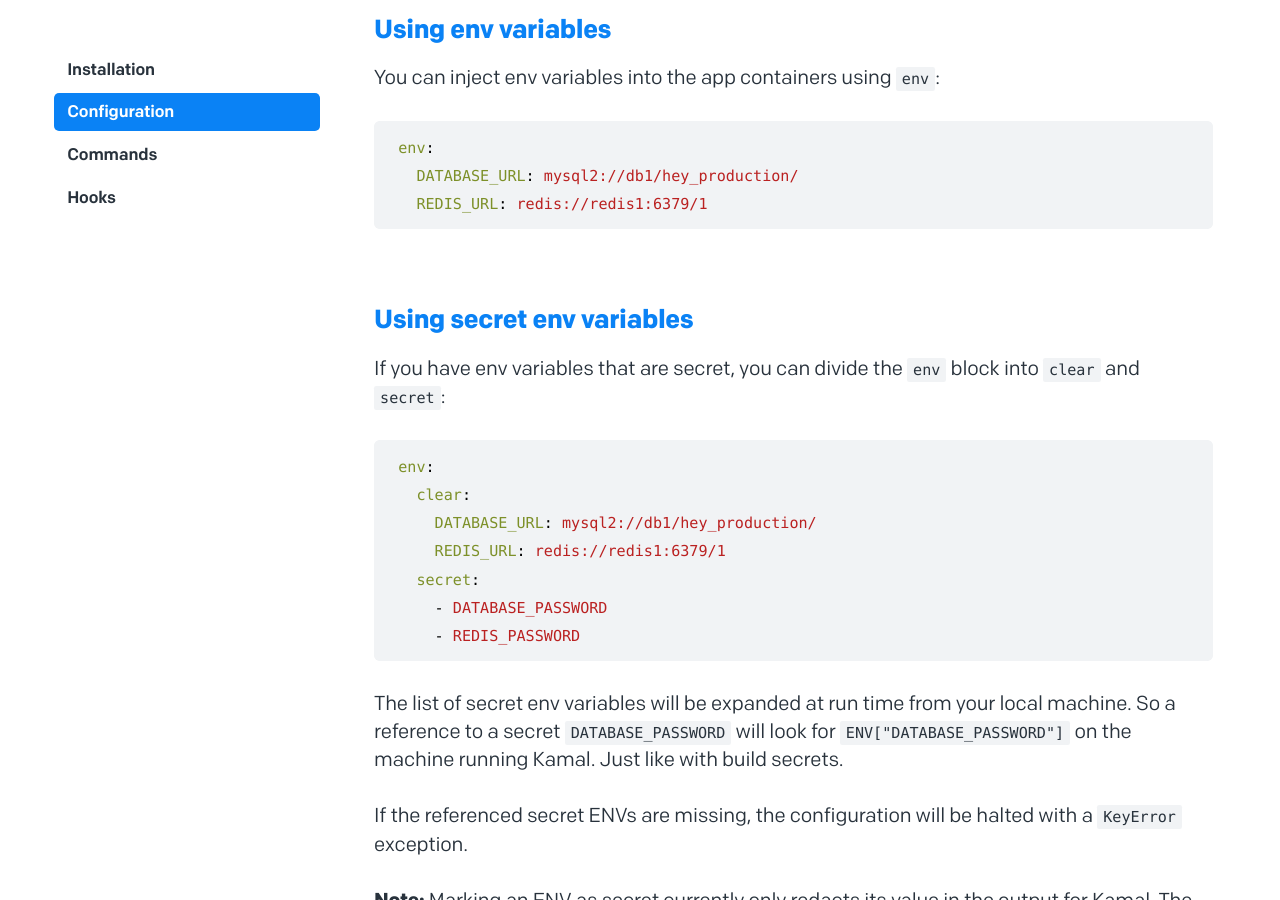
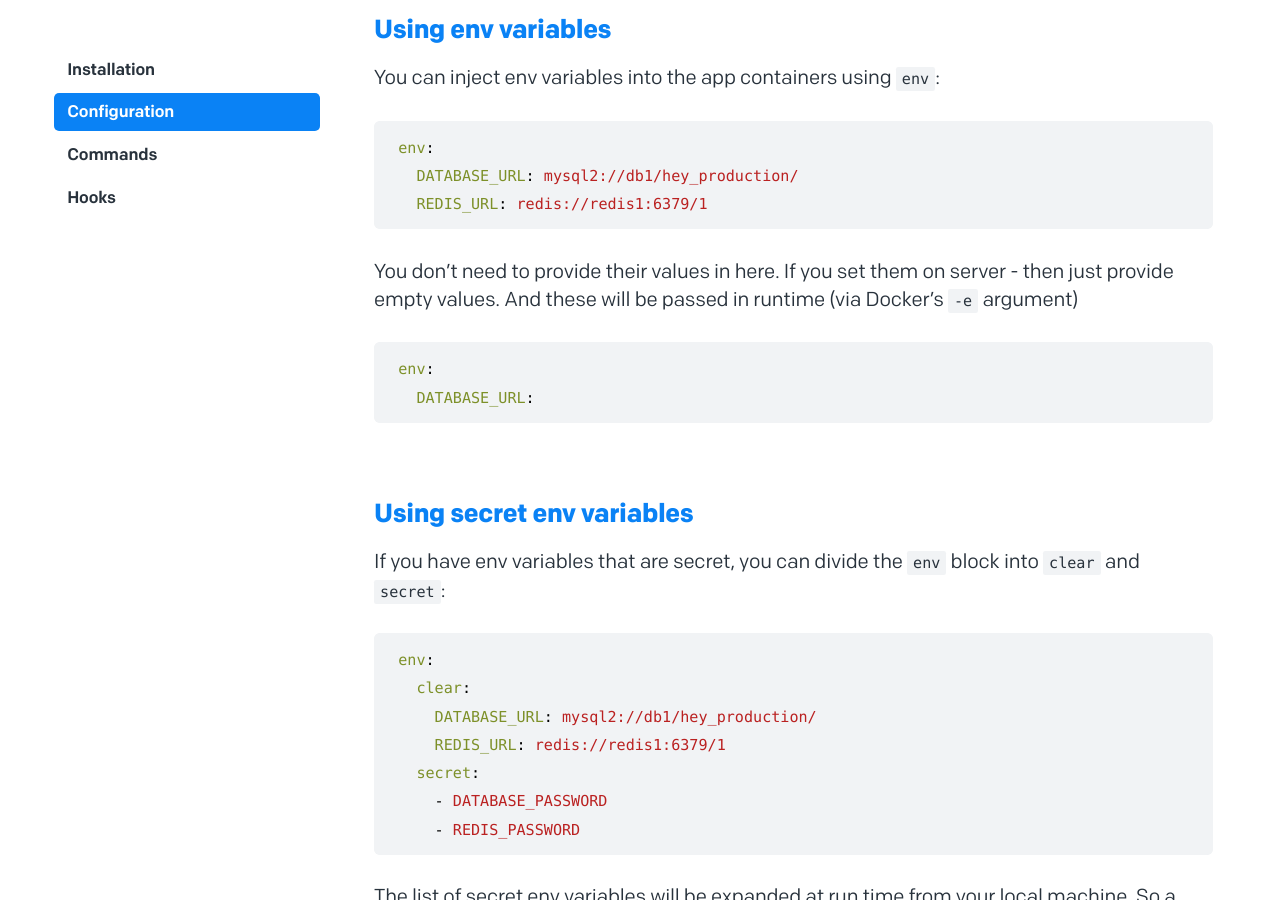
Before and after one commit to basecamp/kamal-site, a Jekyll site: the page built from _docs/configuration.md, in a window 1280 px wide and 900 px high, scrolled down 4835 px. Built offline with Jekyll 4.4.1, drawn with Linux system fonts in a browser that asks for light colours.

Commit message:
Explain How to Set Env Variables on Server

````diff
--- a/_docs/configuration.md
+++ b/_docs/configuration.md
@@ -167,6 +167,13 @@ You can inject env variables into the app containers using `env`:
 env:
   DATABASE_URL: mysql2://db1/hey_production/
   REDIS_URL: redis://redis1:6379/1
+```
+
+You don't need to provide their values in here. If you set them on server - then just provide empty values. And these will be passed in runtime (via Docker's `-e` argument)
+
+```yaml
+env:
+  DATABASE_URL:
 ```
 
 ## Using secret env variables
````
